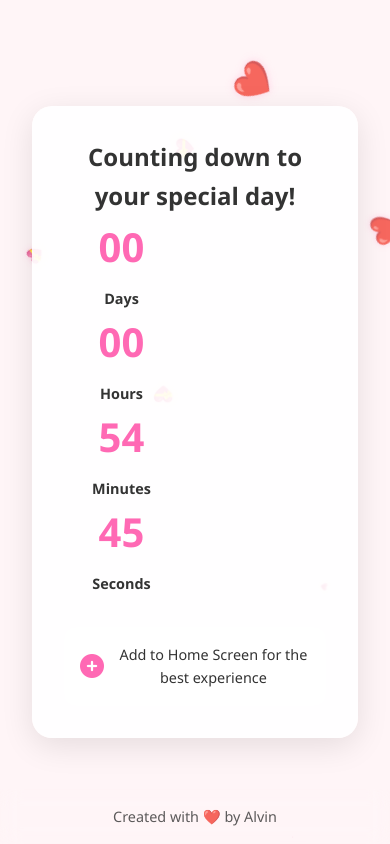
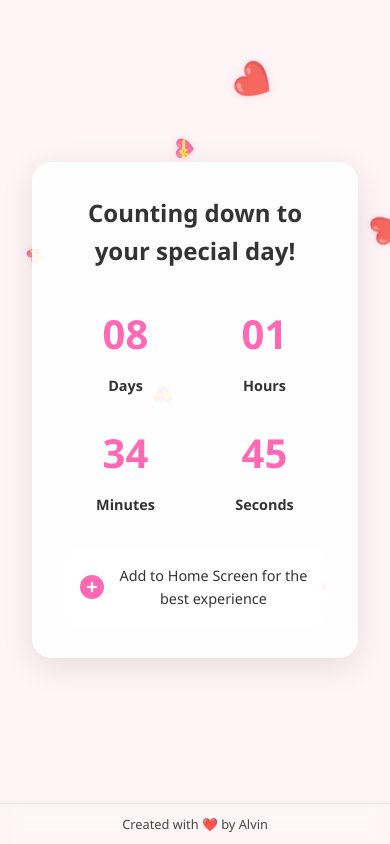
Before and after one commit to stillalvin/birthday-surprise, a plain HTML site: page index.html in a window 390 px wide. Drawn offline with nearby package versions, Linux system fonts and the light colour scheme.

Commit message:
Update birthday date in scripts.js and refactor countdown timer class to countdown in style.css, along with footer style adjustments for improved mobile responsiveness.

```diff
--- a/scripts.js
+++ b/scripts.js
@@ -1,5 +1,5 @@
 // Constants
-const BIRTHDAY_DATE = new Date('2025-05-31T23:20:00');
+const BIRTHDAY_DATE = new Date('2025-06-09T00:00:00');
 const BIRTHDAY_SONG_URL = ''; // Add your birthday song URL here
 
 // DOM Elements
--- a/style.css
+++ b/style.css
@@ -46,7 +46,7 @@ body {
     box-shadow: 0 8px 32px rgba(0, 0, 0, 0.1);
 }
 
-.countdown-timer {
+.countdown {
     display: flex;
     gap: 1.5rem;
     margin-top: 2rem;
@@ -380,7 +380,7 @@ section {
 
 /* Responsive Design */
 @media (max-width: 768px) {
-    .countdown-timer {
+    .countdown {
         flex-wrap: wrap;
     }
 
@@ -954,18 +954,47 @@ section {
     bottom: 0;
     left: 0;
     right: 0;
-    padding: 1rem;
+    padding: 0.8rem;
     text-align: center;
-    background: transparent;
+    background: rgba(255, 255, 255, 0.8);
     backdrop-filter: blur(10px);
     z-index: 1000;
+    border-top: 1px solid rgba(255, 105, 180, 0.2);
 }
 
 .site-footer p {
     margin: 0;
-    font-size: 0.9rem;
+    font-size: 0.85rem;
     color: var(--text-color);
-    opacity: 0.8;
+    opacity: 0.9;
+    display: flex;
+    align-items: center;
+    justify-content: center;
+    gap: 0.3rem;
+}
+
+/* Mobile Footer Adjustments */
+@media (max-width: 768px) {
+    .site-footer {
+        padding: 0.6rem;
+        background: transparent;
+    }
+
+    .site-footer p {
+        font-size: 0.8rem;
+    }
+
+    /* Adjust main content padding for mobile */
+    #main-content {
+        padding-bottom: 3rem;
+    }
+
+    /* Ensure footer doesn't overlap with other elements on mobile */
+    #countdown-section,
+    #main-content,
+    #expired-section {
+        padding-bottom: 3.5rem;
+    }
 }
 
 /* Adjust main content padding to account for footer */
```
